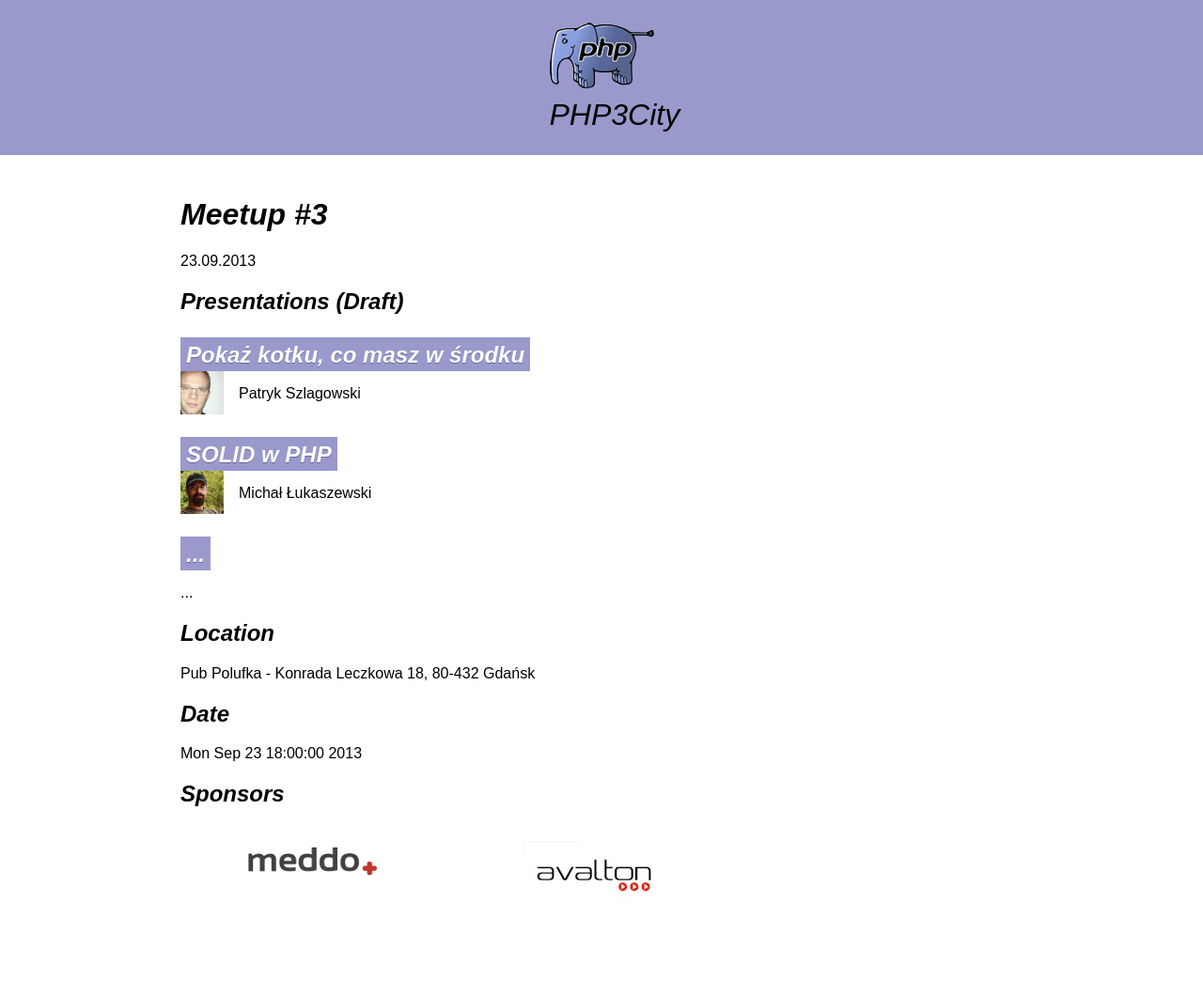
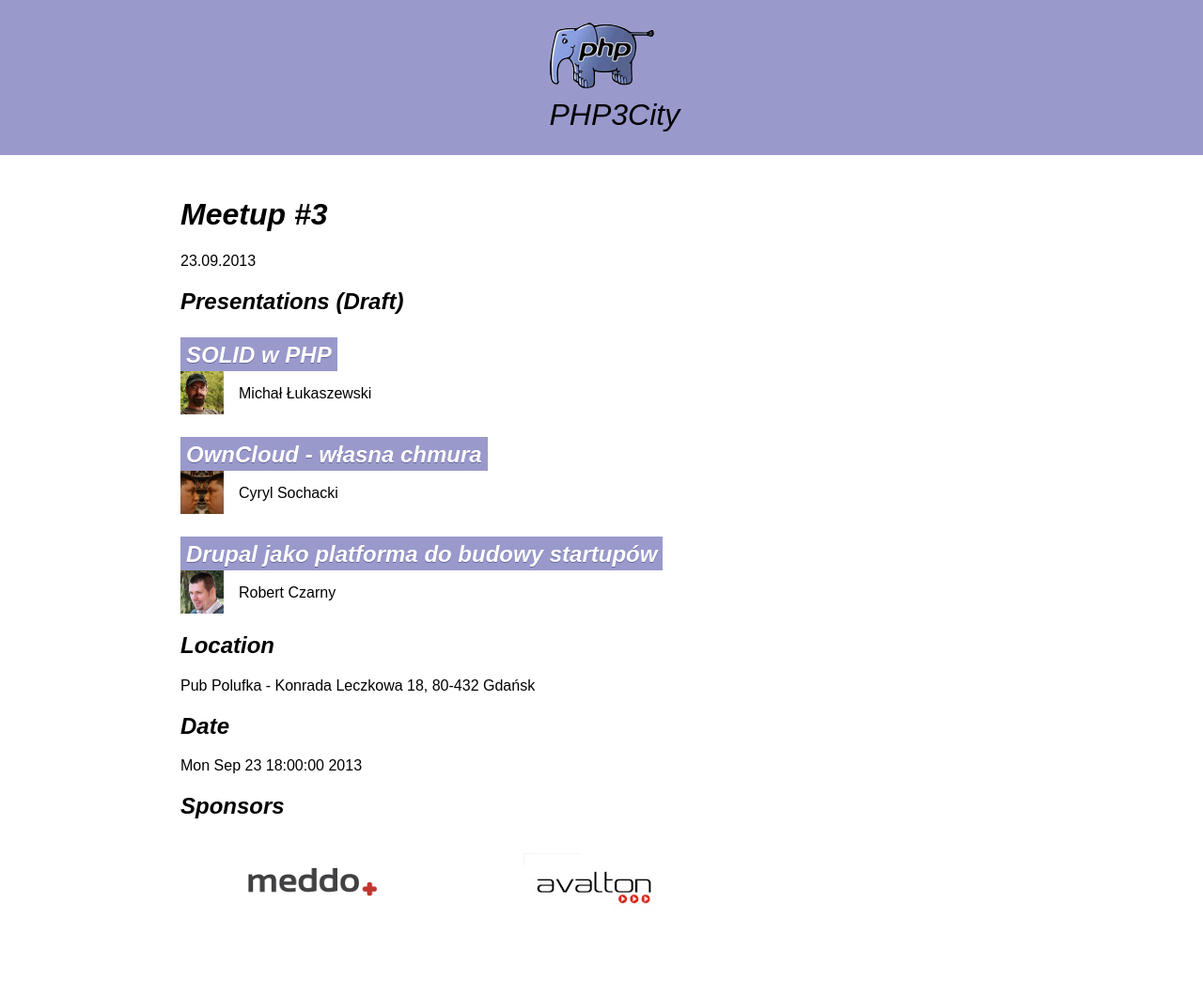
Before and after one commit to php3city/php3city.pl, a Jekyll site: the page built from _posts/2013-09-23-meetup-3.md, in a window 1280 px wide. Shown: the whole page at 94% size. Built offline with Jekyll 4.4.1, drawn with Linux system fonts in a browser that asks for light colours; some web fonts are replaced.

Commit message:
Updated speakers list

```diff
--- a/_posts/2013-09-23-meetup-3.md
+++ b/_posts/2013-09-23-meetup-3.md
@@ -9,20 +9,20 @@ date: 23.09.2013 18:00
 <ul class="presentations">
     <li>
         <a href="#">
-            <h3 class="title">Pokaż kotku, co masz w środku</h3>
-            <span class="info"><img src="/media/3/speaker-ps.png"> Patryk Szlagowski</span>
-        </a>
-    </li>
-    <li>
-        <a href="#">
             <h3 class="title">SOLID w PHP</h3>
             <span class="info"><img src="/media/3/speaker-ml.png"> Michał Łukaszewski</span>
         </a>
     </li>
     <li>
         <a href="#">
-            <h3 class="title">...</h3>
-            <span class="info"> ...</span>
+            <h3 class="title">OwnCloud - własna chmura</h3>
+            <span class="info"><img src="/media/3/speaker-cs.png"> Cyryl Sochacki</span>
+        </a>
+    </li>
+    <li>
+        <a href="#">
+            <h3 class="title">Drupal jako platforma do budowy startupów</h3>
+            <span class="info"><img src="/media/3/speaker-rc.png"> Robert Czarny</span>
         </a>
     </li>
 </ul>
@@ -38,6 +38,6 @@ date: 23.09.2013 18:00
 ## Sponsors
 
 <ul class="sponsors">
-    <li><a href="http://www.meddo.pl"><img src="/media/3/sponsor-meddo.png" alt="meddo"></a></li>
+    <li style="margin-top: 25px;"><a href="http://www.meddo.pl"><img src="/media/3/sponsor-meddo.png" alt="meddo"></a></li>
     <li><a href="http://www.avalton.com"><img src="/media/3/sponsor-avalton.jpg" alt="Avalton"></a></li>
 </ul>
```
Also changed, not shown: media/3/speaker-cs.png (added), media/3/speaker-ps.png (deleted), media/3/speaker-rc.png (added).
